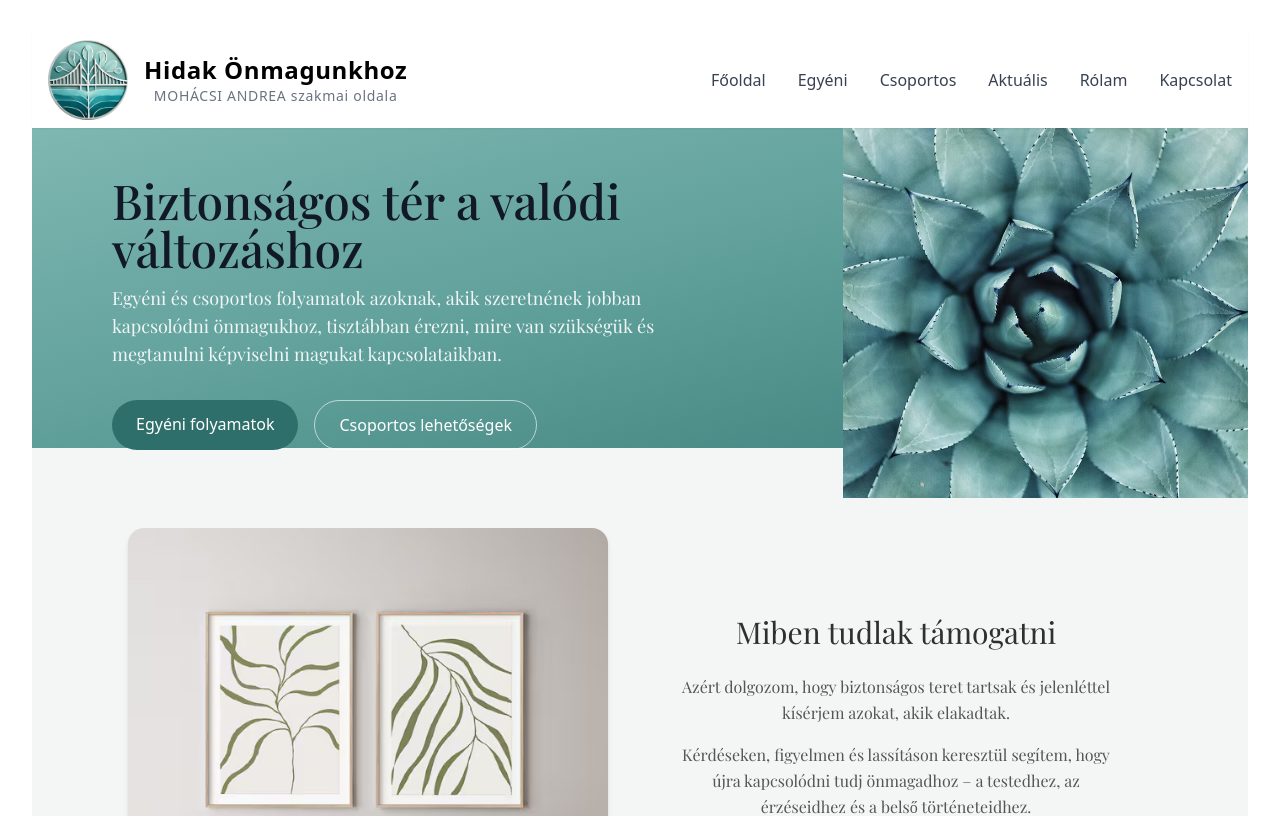
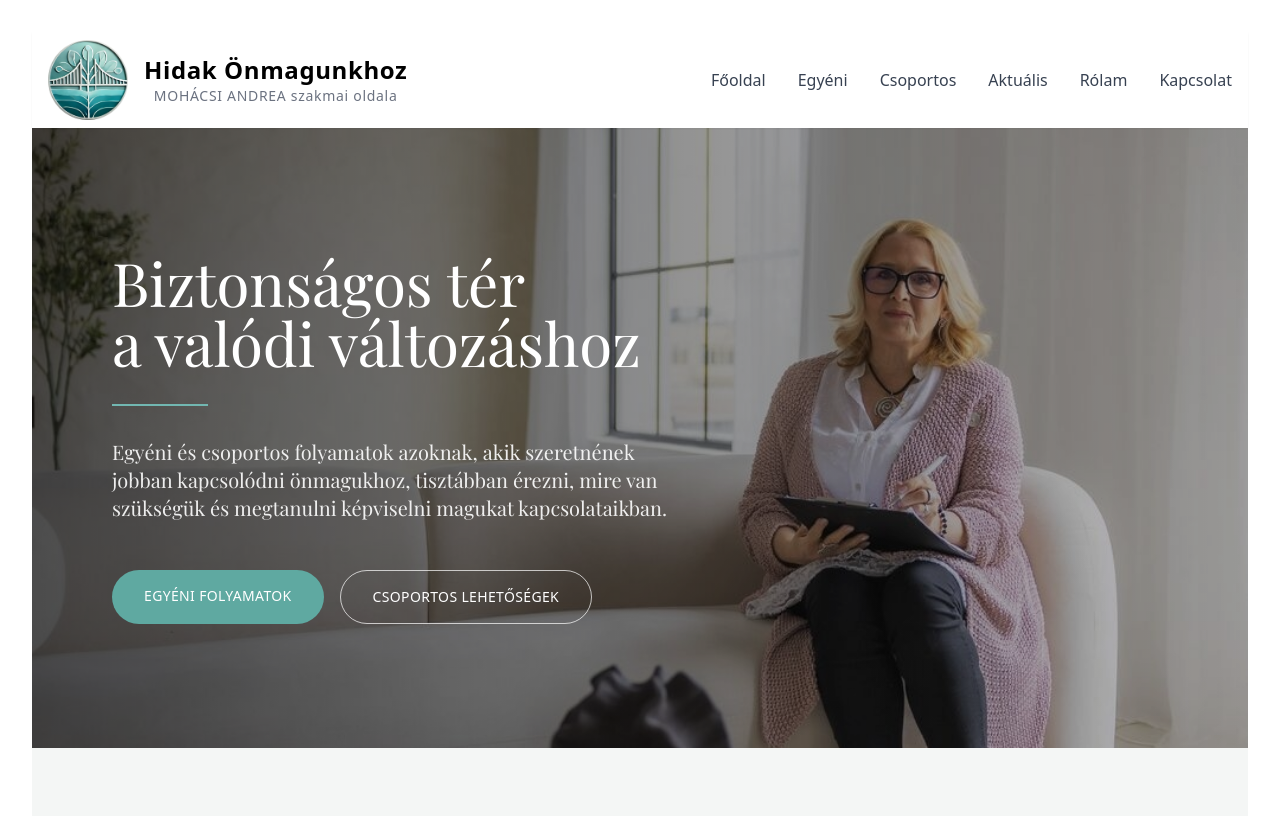
Before and after one commit to borikokeny/mohacsi-andrea, a React (Vite) app: page / in a window 1280 px wide. Shown: the top 816 px of the page. Built offline with nearby package versions, Linux system fonts and the light colour scheme; a web font is replaced by a local one.

Commit message:
Adds new hero to homepage

```diff
--- a/src/pages/Home.tsx
+++ b/src/pages/Home.tsx
@@ -1,15 +1,72 @@
 import { Link } from "react-router-dom";
 import Portre from "../images/Portre.jpg";
 import Portre_home from "../images/Portre_home.jpg";
+import Home_hero from "../images/Home_hero_optimized_200.jpg";
 import Plant from "../images/Plant.jpg";
 import Stuavegg from "../images/Stuavegg.jpg";
 
 export default function HomePage() {
   return (
     <main className="bg-[#F4F1EC] text-[#2F2F2F]">
-      {/* HERO */}
-      <section className="min-h-[35vh] md:h-[40vh] grid md:grid-cols-[2fr_1fr] items-center bg-gradient-to-br from-[#7fb7b2] via-[#5f9f9a] to-[#3f7f7b]">
-        {/* BAL OLDAL – SZÖVEG */}
+<section className="relative overflow-hidden">
+  {/* Background image */}
+  <div className="absolute inset-0">
+    <img
+      src={Home_hero}
+      alt="Mohácsi Andrea"
+      className="h-full w-full object-cover object-top"
+    />
+
+    {/* Dark overlay */}
+    <div className="absolute inset-0 bg-black/25" />
+
+    {/* Soft gradient overlay */}
+    <div className="absolute inset-0 bg-gradient-to-r from-black/55 via-black/25 to-transparent" />
+  </div>
+
+  {/* Content */}
+  <div className="relative mx-auto flex min-h-[620px] max-w-[1440px] items-center px-6 py-24 md:px-12 lg:px-20">
+    <div className="max-w-2xl text-white text-left">
+
+
+      {/* Heading */}
+      <h1 className="mb-8 font-serif text-5xl leading-tight md:text-6xl">
+        Biztonságos tér
+        <br />
+        a valódi változáshoz
+      </h1>
+{/* Decorative line */}
+      <div className="mb-8 h-[2px] w-24 bg-[#72b7b1]" />
+      {/* Text */}
+      <p className="mb-12 max-w-xl text-lg leading-9 text-white/90 md:text-xl">
+        Egyéni és csoportos folyamatok azoknak,
+        akik szeretnének jobban kapcsolódni
+        önmagukhoz, tisztábban érezni,
+        mire van szükségük és megtanulni
+        képviselni magukat kapcsolataikban.
+      </p>
+
+      {/* Buttons */}
+      <div className="flex flex-col gap-4 sm:flex-row">
+        <a
+          href="/egyeni"
+          className="rounded-full bg-[#5FA9A1] px-8 py-4 text-center text-sm tracking-wide text-white transition hover:bg-[#4c9189]"
+        >
+          EGYÉNI FOLYAMATOK
+        </a>
+
+        <a
+          href="/csoportos"
+          className="rounded-full border border-white/70 px-8 py-4 text-center text-sm tracking-wide text-white transition hover:bg-white hover:text-[#2c2c2c]"
+        >
+          CSOPORTOS LEHETŐSÉGEK
+        </a>
+      </div>
+    </div>
+  </div>
+</section>
+      {/* <section className="min-h-[35vh] md:h-[40vh] grid md:grid-cols-[2fr_1fr] items-center bg-gradient-to-br from-[#7fb7b2] via-[#5f9f9a] to-[#3f7f7b]">
+
         <div className="px-6 md:px-12 lg:px-20 py-10 md:py-12 text-left">
           <h1 className="font-serif text-3xl md:text-4xl lg:text-5xl font-medium leading-tight text-gray-900 max-w-xl">
             Biztonságos tér a valódi változáshoz
@@ -37,15 +94,15 @@ export default function HomePage() {
           </div>
         </div>
 
-        {/* JOBB OLDAL – KÉP */}
+
         <div className="h-[300px] md:h-full">
           <img
-            src={Plant}
+            src={Portre_home}
             alt="hero"
             className="w-full h-full object-cover object-center"
           />
         </div>
-      </section>
+      </section> */}
 
       {/* SUPPORT */}
       <section className="bg-[#f4f6f5] py-20 px-6">
```
Also changed, not shown: src/images/Home_hero_optimized_200.jpg (renamed from Home_hero_optimized_200.jpg).
